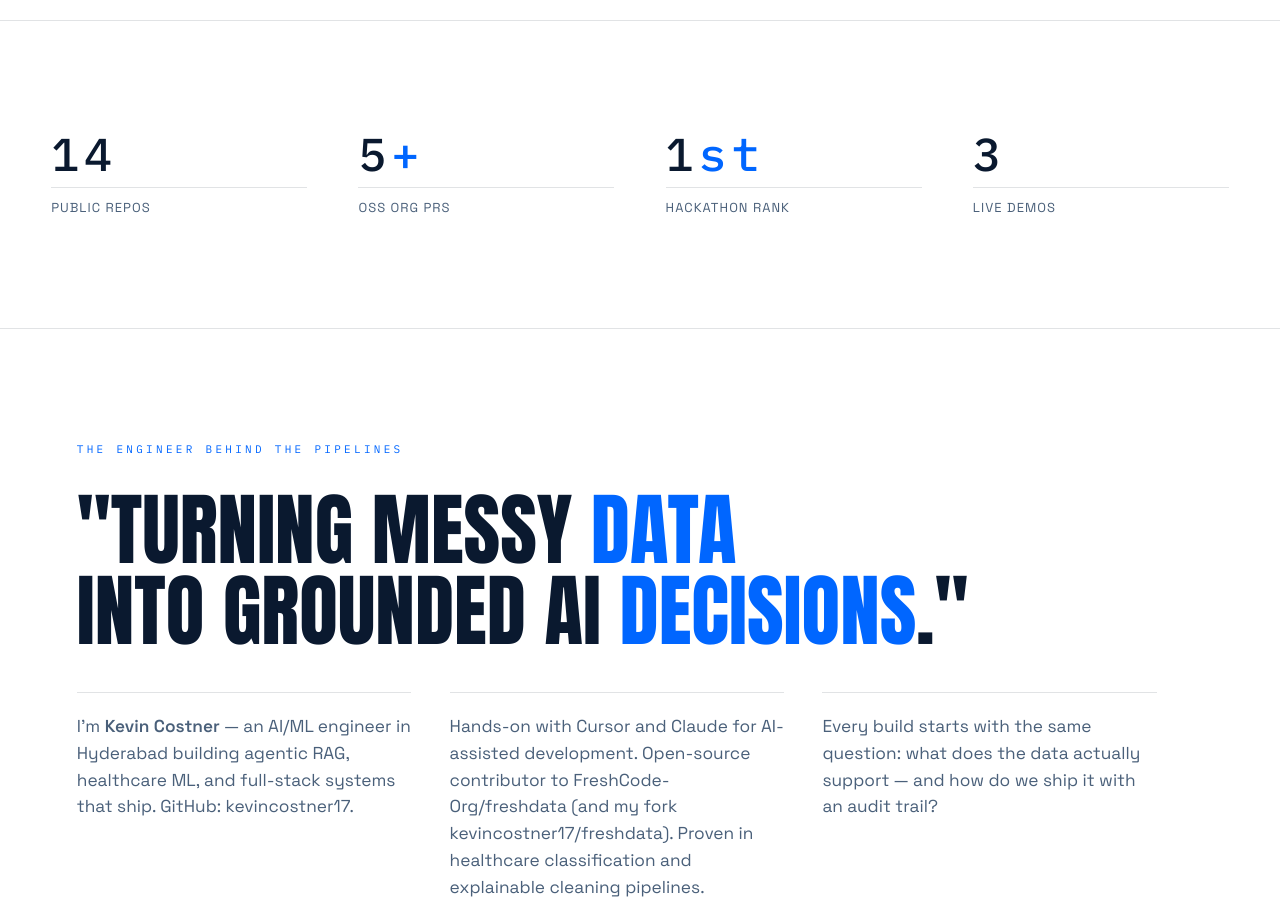
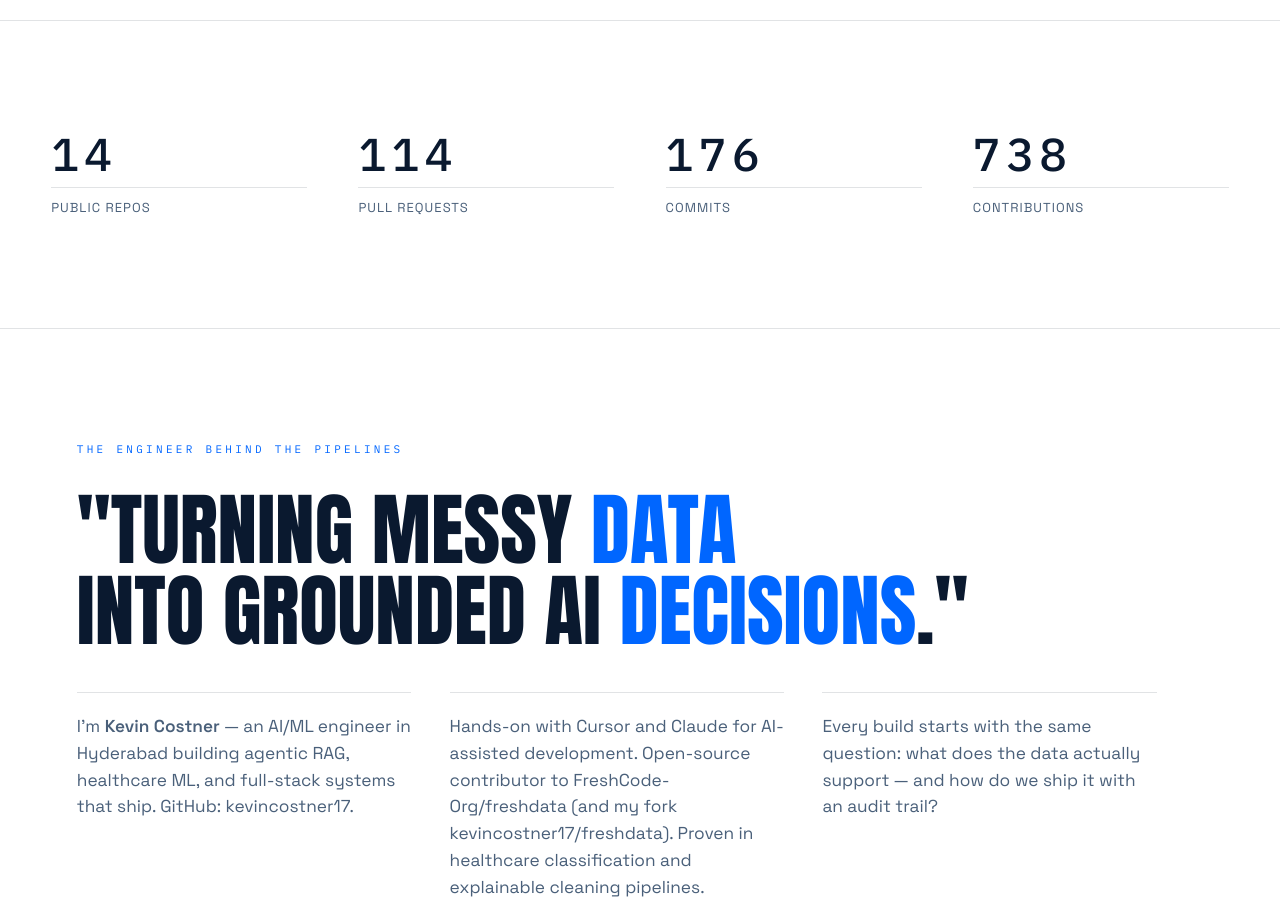
Before and after one commit to kevincostner17/portfolio, a website: page index.html in a window 1280 px wide. Shown: the part 1260-2181 px from the top of the page. Drawn offline with Linux system fonts and the light colour scheme; animation ran at ten frames a second.

Commit message:
Update portfolio stats from live GitHub numbers

```diff
--- a/index.html
+++ b/index.html
@@ -11,7 +11,7 @@
 <link rel="preconnect" href="https://fonts.googleapis.com">
 <link rel="preconnect" href="https://fonts.gstatic.com" crossorigin>
 <link href="https://fonts.googleapis.com/css2?family=Anton&family=Space+Grotesk:wght@400;500;600&family=IBM+Plex+Mono:wght@400;500&display=swap" rel="stylesheet">
-<link rel="stylesheet" href="css/style.css?v=gh1" />
+<link rel="stylesheet" href="css/style.css?v=gh2" />
 </head>
 <body>
 
@@ -62,9 +62,9 @@
   <section class="stats" id="stats">
     <div class="stats__rail">
       <div class="stat" data-count="14" data-suffix=""><span class="stat__num mono">0</span><span class="stat__label">Public Repos</span></div>
-      <div class="stat" data-count="5" data-suffix="+"><span class="stat__num mono">0</span><span class="stat__label">OSS Org PRs</span></div>
-      <div class="stat" data-count="1" data-suffix="st"><span class="stat__num mono">0</span><span class="stat__label">Hackathon Rank</span></div>
-      <div class="stat" data-count="3" data-suffix=""><span class="stat__num mono">0</span><span class="stat__label">Live Demos</span></div>
+      <div class="stat" data-count="114" data-suffix=""><span class="stat__num mono">0</span><span class="stat__label">Pull Requests</span></div>
+      <div class="stat" data-count="176" data-suffix=""><span class="stat__num mono">0</span><span class="stat__label">Commits</span></div>
+      <div class="stat" data-count="738" data-suffix=""><span class="stat__num mono">0</span><span class="stat__label">Contributions</span></div>
     </div>
   </section>
 
```
